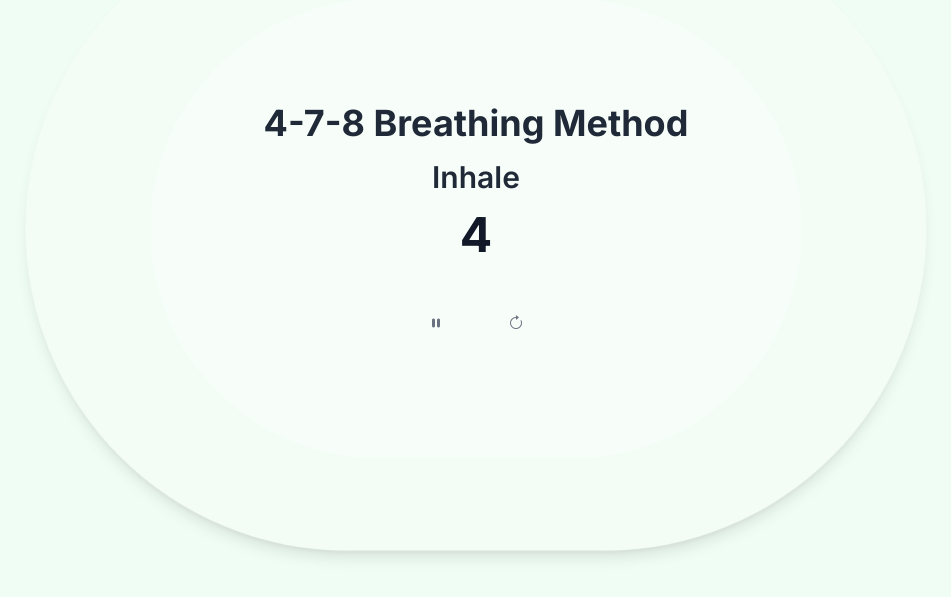
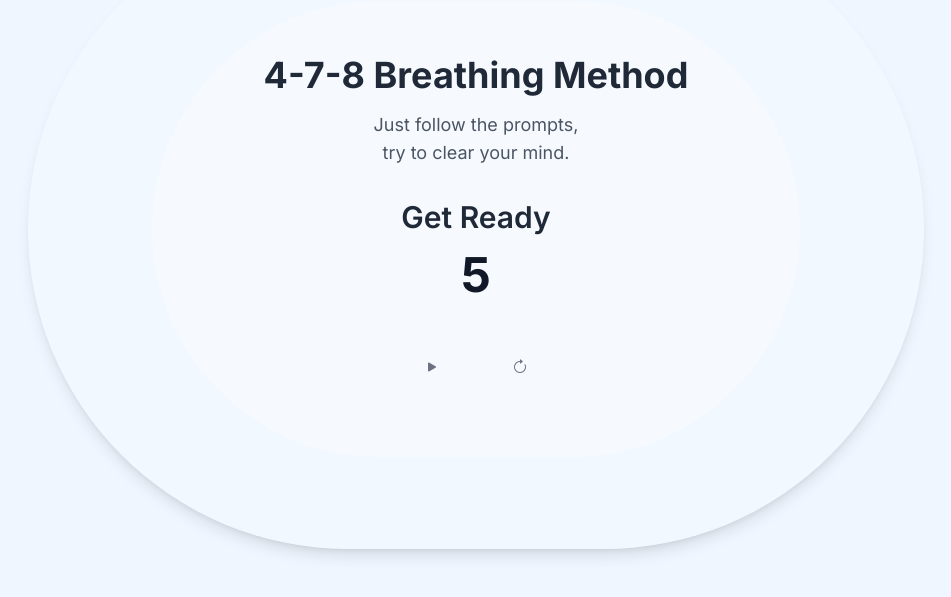
Before and after one commit to srydin/breathing-exercise-app, a Next.js app: page / in a window 1280 px wide. Shown: the part 171-768 px from the top of the page, without its empty margins (164-1115 px from the left). Built offline with nearby package versions, Linux system fonts and the light colour scheme.

Commit message:
Update BreathingExercise.tsx

```diff
--- a/app/BreathingExercise.tsx
+++ b/app/BreathingExercise.tsx
@@ -16,7 +16,7 @@ export default function BreathingExercise() {
   // State declarations
   const [stage, setStage] = useState<'prepare' | 'inhale' | 'hold' | 'exhale'>('prepare');
   const [countdown, setCountdown] = useState(breathingStages['prepare'].duration);
-  const [isPaused, setIsPaused] = useState(false); // State for pause functionality
+  const [isPaused, setIsPaused] = useState(true); // Set default to true (paused)
 
   const controls = useAnimation(); // Controls for animating the breathing circle
 
@@ -91,8 +91,8 @@ export default function BreathingExercise() {
   const resetBreathing = () => {
     setStage('prepare');
     setCountdown(breathingStages['prepare'].duration);
-    setIsPaused(false);
-    controls.start('prepare'); // Start the 'prepare' animation
+    setIsPaused(true); // Ensure it resets to paused
+    controls.start('hold'); // Start the 'hold' animation to keep the circle static
   };
 
   const stageColors = {
@@ -114,7 +114,7 @@ export default function BreathingExercise() {
       <motion.div
         variants={circleVariants}
         animate={controls}
-        initial="prepare"
+        initial="hold" // Initialize with 'hold' to keep the circle static
         className="w-4/5 h-4/5 max-w-4xl max-h-4xl rounded-full bg-white bg-opacity-20 flex items-center justify-center shadow-lg p-4"
       >
         {/* Optional: Add a subtle inner circle or gradient */}
@@ -126,10 +126,13 @@ export default function BreathingExercise() {
 
       {/* Main Content */}
       <div className="absolute flex flex-col items-center text-center px-4">
-        <h1 className="text-4xl font-bold mb-4 text-gray-800">4-7-8 Breathing Method</h1>
+        {/* Conditionally Render the <h1> Only When Paused */}
+        {isPaused && (
+          <h1 className="text-4xl font-bold mb-4 text-gray-800">4-7-8 Breathing Method</h1>
+        )}
 
         {/* Conditionally Render the <p> Tag Only During 'prepare' Stage */}
-        {stage === 'prepare' && (
+        {stage === 'prepare' && isPaused && (
           <div className="w-3/4 sm:w-2/3 md:w-1/2">
             <p className='text-base sm:text-lg mb-8 text-gray-600 break-words'>
               Just follow the prompts, try to clear your mind.
@@ -153,18 +156,18 @@ export default function BreathingExercise() {
           {/* Pause/Resume Button with Bootstrap Icons and Tooltip */}
           <button
             onClick={() => setIsPaused(prev => !prev)}
-            className="p-5 text-gray-500 hover:text-gray-600 transition-colors duration-300 focus:outline-none focus:ring-2 focus:ring-gray-400 relative group"
+            className="p-6 text-gray-500 hover:text-gray-700 transition-colors duration-300 focus:outline-none focus:ring-2 focus:ring-gray-500 relative group"
             aria-label={isPaused ? 'Resume Countdown' : 'Pause Countdown'}
           >
             {isPaused ? (
               // Play Icon
-              <i className="bi bi-play-fill h-8 w-8"></i>
+              <i className="bi bi-play-fill h-10 w-10"></i>
             ) : (
               // Pause Icon
-              <i className="bi bi-pause-fill h-8 w-8"></i>
+              <i className="bi bi-pause-fill h-10 w-10"></i>
             )}
             {/* Tooltip */}
-            <span className="absolute bottom-full mb-2 left-1/2 transform -translate-x-1/2 px-2 py-1 bg-gray-700 text-white text-xs rounded opacity-0 group-hover:opacity-100 transition-opacity duration-300">
+            <span className="absolute bottom-full mb-2 left-1/2 transform -translate-x-1/2 px-3 py-1 bg-gray-700 text-white text-xs rounded opacity-0 group-hover:opacity-100 transition-opacity duration-300">
               {isPaused ? 'Resume' : 'Pause'}
             </span>
           </button>
@@ -172,13 +175,13 @@ export default function BreathingExercise() {
           {/* Reset Button with Bootstrap Icon and Tooltip */}
           <button
             onClick={resetBreathing}
-            className="p-5 text-gray-500 hover:text-gray-600 transition-colors duration-300 focus:outline-none focus:ring-2 focus:ring-gray-400 relative group"
+            className="p-6 text-gray-500 hover:text-gray-700 transition-colors duration-300 focus:outline-none focus:ring-2 focus:ring-gray-500 relative group"
             aria-label="Reset Countdown"
           >
             {/* Reset Icon */}
-            <i className="bi bi-arrow-clockwise h-8 w-8"></i>
+            <i className="bi bi-arrow-clockwise h-10 w-10"></i>
             {/* Tooltip */}
-            <span className="absolute bottom-full mb-2 left-1/2 transform -translate-x-1/2 px-2 py-1 bg-gray-700 text-white text-xs rounded opacity-0 group-hover:opacity-100 transition-opacity duration-300">
+            <span className="absolute bottom-full mb-2 left-1/2 transform -translate-x-1/2 px-3 py-1 bg-gray-700 text-white text-xs rounded opacity-0 group-hover:opacity-100 transition-opacity duration-300">
               Reset
             </span>
           </button>
```
